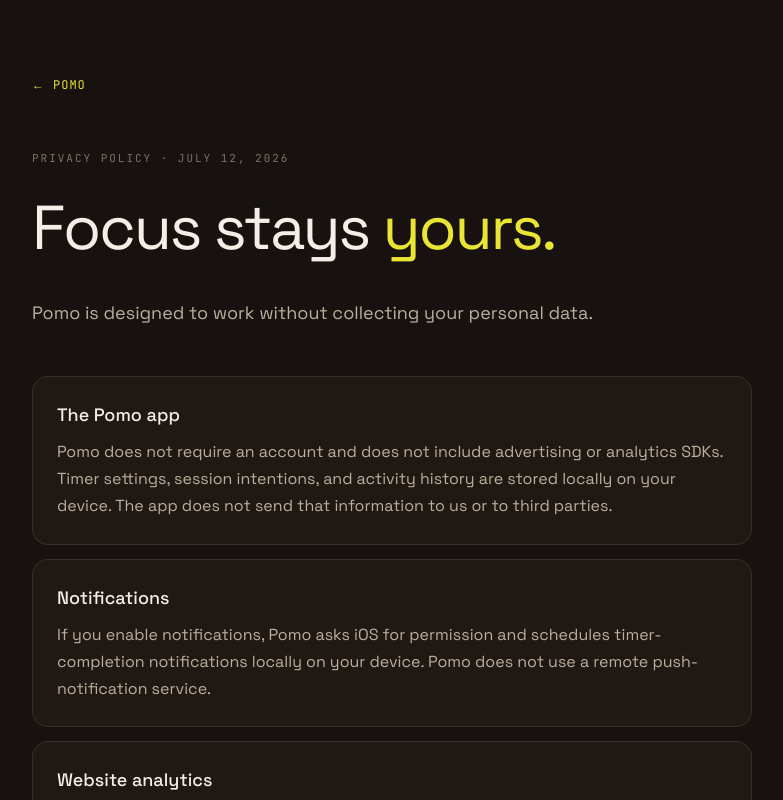
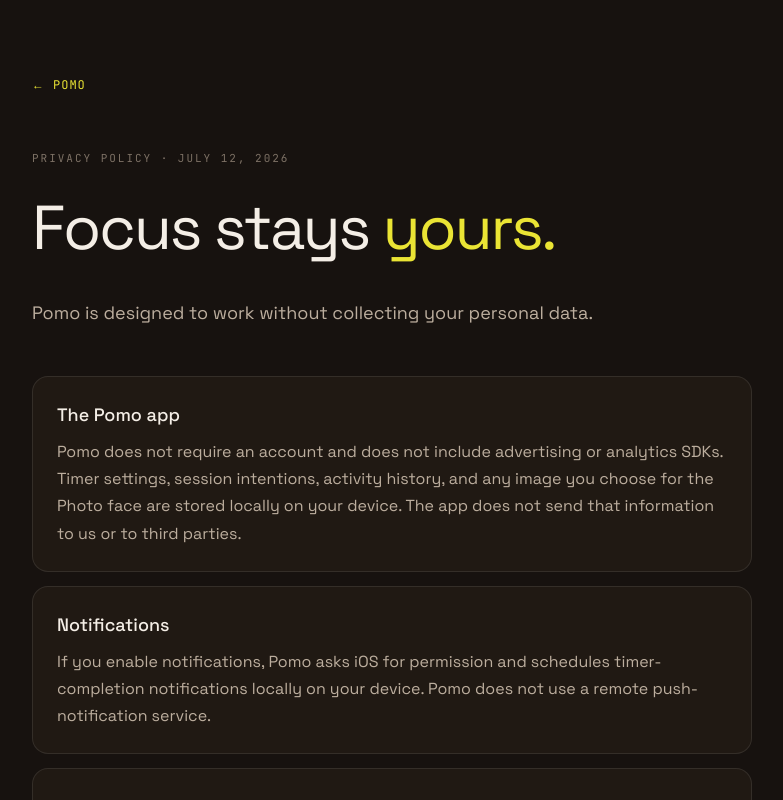
Before and after one commit to arach/pomo, a Next.js app in the folder landing/: page /privacy in a window 1280 px wide. Shown: the top 800 px of the page, without its empty margins (248-1031 px from the left). Built offline with nearby package versions, Linux system fonts and the light colour scheme.

Commit message:
📝 Cover Photo face privacy

```diff
--- a/landing/app/privacy/page.tsx
+++ b/landing/app/privacy/page.tsx
@@ -3,13 +3,13 @@ import Link from "next/link";
 
 export const metadata: Metadata = {
   title: "Privacy Policy — Pomo",
-  description: "How Pomo handles timer settings, session history, and website analytics.",
+  description: "How Pomo handles timer settings, session history, Photo face images, and website analytics.",
 };
 
 const sections = [
   {
     title: "The Pomo app",
-    body: "Pomo does not require an account and does not include advertising or analytics SDKs. Timer settings, session intentions, and activity history are stored locally on your device. The app does not send that information to us or to third parties.",
+    body: "Pomo does not require an account and does not include advertising or analytics SDKs. Timer settings, session intentions, activity history, and any image you choose for the Photo face are stored locally on your device. The app does not send that information to us or to third parties.",
   },
   {
     title: "Notifications",
```
